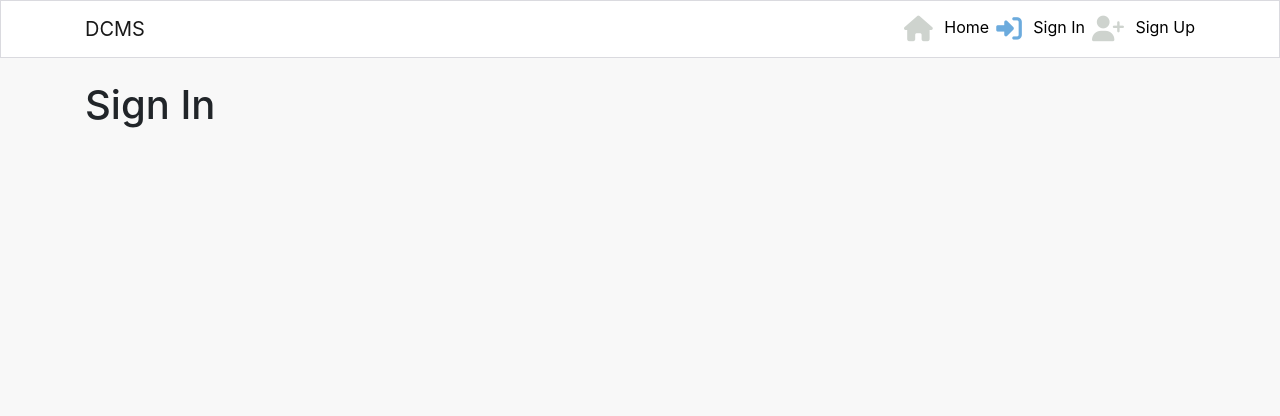
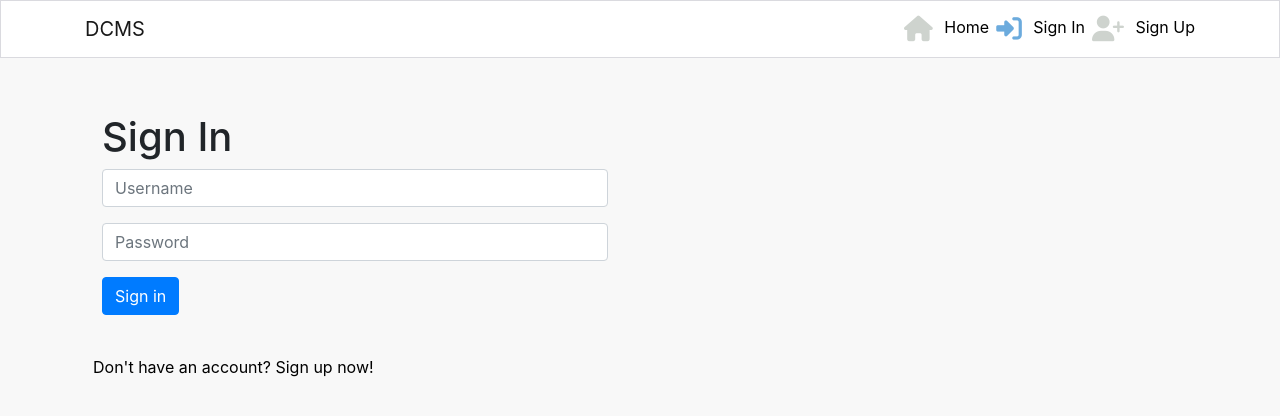
Before and after one commit to TuckerFaulk/dcms, a React (Create React App) app: page /signin in a window 1280 px wide. Shown: the top 416 px of the page. Built offline with nearby package versions, Linux system fonts and the light colour scheme.

Commit message:
Add SignInForm.js, route link in app.js and create sign in form

```diff
--- a/src/App.js
+++ b/src/App.js
@@ -4,6 +4,7 @@
 import { Route, Switch } from 'react-router-dom';
 import './api/axiosDefaults';
 import SignUpForm from './pages/auth/SignUpForm';
+import SignInForm from './pages/auth/SignInForm';
 
 function App() {
   return (
@@ -12,7 +13,7 @@
       <Container className={styles.Main}>
         <Switch>
           <Route exact path="/" render={()=> <h1>Home Page</h1>} />
-          <Route exact path="/signin" render={()=> <h1>Sign In</h1>} />
+          <Route exact path="/signin" render={()=><SignInForm />} />
           <Route exact path="/signup" render={()=><SignUpForm />} />
           <Route render={()=> <p>Page not found!</p>} />
         </Switch>
--- /dev/null
+++ b/src/pages/auth/SignInForm.js
@@ -0,0 +1,99 @@
+import React, { useState } from "react";
+import axios from "axios";
+
+import Form from "react-bootstrap/Form";
+import Alert from "react-bootstrap/Alert";
+import Button from "react-bootstrap/Button";
+import Col from "react-bootstrap/Col";
+import Row from "react-bootstrap/Row";
+import Container from "react-bootstrap/Container";
+
+import { Link, useHistory } from "react-router-dom";
+
+function SignInForm() {
+
+  const [signInData, setSignInData] = useState({
+    username: "",
+    password: "",
+  });
+  const { username, password } = signInData;
+
+  const [errors, setErrors] = useState({});
+
+  const history = useHistory();
+
+  const handleSubmit = async (event) => {
+    event.preventDefault();
+
+    try {
+      await axios.post("/dj-rest-auth/login/", signInData);
+      history.push("/");
+    } catch (err) {
+      setErrors(err.response?.data);
+    }
+  };
+
+  const handleChange = (event) => {
+    setSignInData({
+      ...signInData,
+      [event.target.name]: event.target.value,
+    });
+  };
+
+  return (
+    <Row>
+      <Col className="my-auto p-0 p-md-2" md={6}>
+        <Container className={` p-4 `}>
+          <h1>Sign In</h1>
+
+          <Form onSubmit={handleSubmit}>
+            <Form.Group controlId="username">
+              <Form.Label className="d-none">Username</Form.Label>
+              <Form.Control
+                type="text"
+                placeholder="Username"
+                name="username"
+                value={username}
+                onChange={handleChange}
+              />
+            </Form.Group>
+            {errors.username?.map((message, idx) =>
+                <Alert variant="warning" key={idx}>{message}</Alert>
+            )}
+
+            <Form.Group controlId="password">
+              <Form.Label className="d-none">Password</Form.Label>
+              <Form.Control
+                type="password"
+                placeholder="Password"
+                name="password"
+                value={password}
+                onChange={handleChange}
+              />
+            </Form.Group>
+            {errors.password?.map((message, idx) =>
+                <Alert variant="warning" key={idx}>{message}</Alert>
+            )}
+
+            <Button
+              type="submit"
+            >
+              Sign in
+            </Button>
+            {errors.non_field_errors?.map((message, idx) =>
+                <Alert variant="warning" key={idx} className="mt-3">{message}</Alert>
+            )}
+
+          </Form>
+        </Container>
+        <Container className={`mt-3`}>
+          <Link to="/signup">
+            Don't have an account? <span>Sign up now!</span>
+          </Link>
+        </Container>
+      </Col>
+    </Row>
+  );
+}
+
+export default SignInForm;
```
